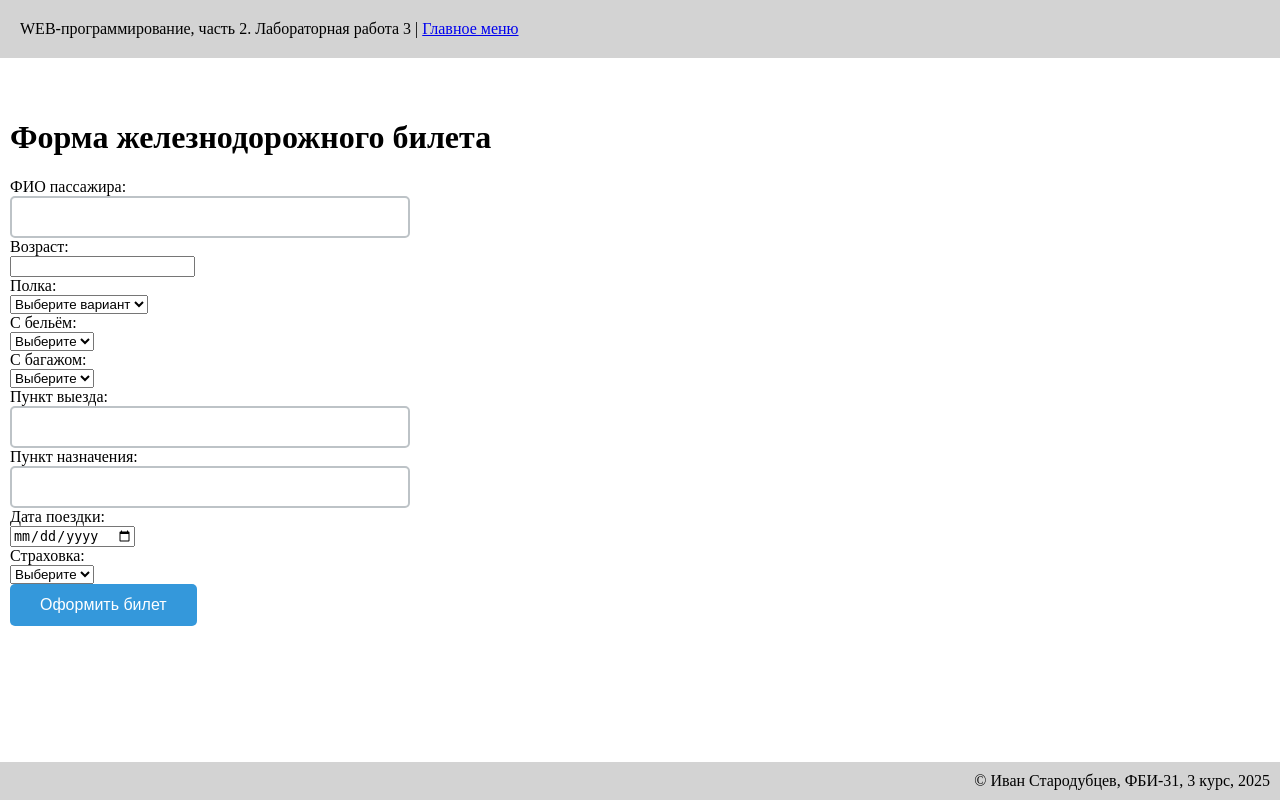
After one commit to Sirius-sus/web-back-labs, a Flask app: template templates/lab3/ticket.html in a window 1280 px wide. The commit adds this page. Run offline with Flask 3, Linux system fonts and the light colour scheme; the template is opened without the code that fills it, so the values that code supplies are empty.

Commit message:
Железнодорожный билет

```diff
--- a/templates/lab3/lab3.html
+++ b/templates/lab3/lab3.html
@@ -17,5 +17,6 @@
         <li><a href="/lab3/form1">Форма</a></li>
         <li><a href="/lab3/order">Заказ напитка</a></li>
         <li><a href="/lab3/settings">Настройки отображения</a></li>
+        <li><a href="/lab3/ticket">Железнодорожный билет</a></li>
     </ol>
 {% endblock %}
--- /dev/null
+++ b/templates/lab3/ticket.html
@@ -0,0 +1,112 @@
+{% extends "base.html" %}
+
+{% block lab %}Лабораторная работа 3{% endblock %}
+
+{% block main %}
+
+{% if fio and age and departure and destination and date and berth and luggage is not none and linen is not none and insurance is not none %}
+
+<h1>Билет</h1>
+
+<div><b>Пассажир:</b> {{ fio }}</div>
+<div><b>Возраст:</b> {{ age }} {% if age|int < 18 %}(Детский билет){% endif %}</div>
+<div><b>Полка:</b> {{ berth }}</div>
+<div><b>С бельём:</b> {{ 'да' if linen == 'yes' else 'нет' }}</div>
+<div><b>С багажом:</b> {{ 'да' if luggage == 'yes' else 'нет' }}</div>
+<div><b>Пункт выезда:</b> {{ departure }}</div>
+<div><b>Пункт назначения:</b> {{ destination }}</div>
+<div><b>Дата поездки:</b> {{ date }}</div>
+<div><b>Страховка:</b> {{ 'да' if insurance == 'yes' else 'нет' }}</div>
+
+<hr>
+<h2>Стоимость билета: {{ price }} руб.</h2>
+
+<div>
+    <a href="/lab3/ticket">Оформить новый билет</a>
+</div>
+
+{% else %}
+
+<h1>Форма железнодорожного билета</h1>
+
+<form>
+    <label>ФИО пассажира:</label>
+    <div>
+        <input type="text" name="fio" value="{{ fio or '' }}">
+        <span class="error">{{ errors.fio }}</span>
+    </div>
+
+    <label>Возраст:</label>
+    <div>
+        <input type="number" name="age" value="{{ age or '' }}">
+        <span class="error">{{ errors.age }}</span>
+    </div>
+
+    <label>Полка:</label>
+    <div>
+        <select name="berth">
+            <option value="">Выберите вариант</option>
+            <option value="нижняя" {{ berth == 'нижняя' and 'selected' }}>нижняя</option>
+            <option value="верхняя" {{ berth == 'верхняя' and 'selected' }}>верхняя</option>
+            <option value="нижняя боковая" {{ berth == 'нижняя боковая' and 'selected' }}>нижняя боковая</option>
+            <option value="верхняя боковая" {{ berth == 'верхняя боковая' and 'selected' }}>верхняя боковая</option>
+        </select>
+        <span class="error">{{ errors.berth }}</span>
+    </div>
+
+    <label>С бельём:</label>
+    <div>
+        <select name="linen">
+            <option value="">Выберите</option>
+            <option value="yes" {{ linen == 'yes' and 'selected' }}>да</option>
+            <option value="no" {{ linen == 'no' and 'selected' }}>нет</option>
+        </select>
+        <span class="error">{{ errors.linen }}</span>
+    </div>
+
+    <label>С багажом:</label>
+    <div>
+        <select name="luggage">
+            <option value="">Выберите</option>
+            <option value="yes" {{ luggage == 'yes' and 'selected' }}>да</option>
+            <option value="no" {{ luggage == 'no' and 'selected' }}>нет</option>
+        </select>
+        <span class="error">{{ errors.luggage }}</span>
+    </div>
+
+    <label>Пункт выезда:</label>
+    <div>
+        <input type="text" name="departure" value="{{ departure or '' }}">
+        <span class="error">{{ errors.departure }}</span>
+    </div>
+
+    <label>Пункт назначения:</label>
+    <div>
+        <input type="text" name="destination" value="{{ destination or '' }}">
+        <span class="error">{{ errors.destination }}</span>
+    </div>
+
+    <label>Дата поездки:</label>
+    <div>
+        <input type="date" name="date" value="{{ date or '' }}">
+        <span class="error">{{ errors.date }}</span>
+    </div>
+
+    <label>Страховка:</label>
+    <div>
+        <select name="insurance">
+            <option value="">Выберите</option>
+            <option value="yes" {{ insurance == 'yes' and 'selected' }}>да</option>
+            <option value="no" {{ insurance == 'no' and 'selected' }}>нет</option>
+        </select>
+        <span class="error">{{ errors.insurance }}</span>
+    </div>
+
+    <div>
+        <button type="submit">Оформить билет</button>
+    </div>
+</form>
+
+{% endif %}
+
+{% endblock %}
```
Also changed, not shown: lab3.py (+62 -0 lines).
